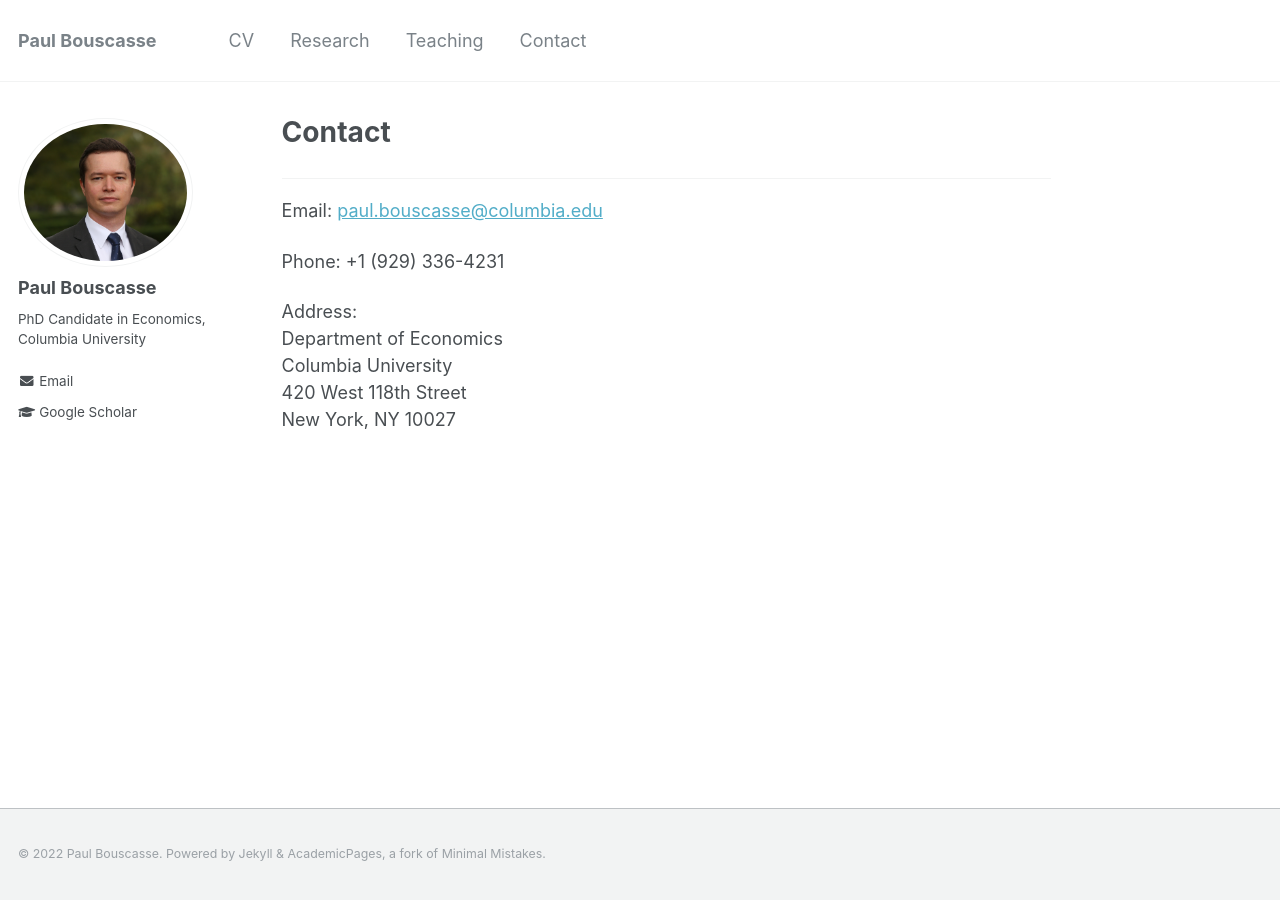
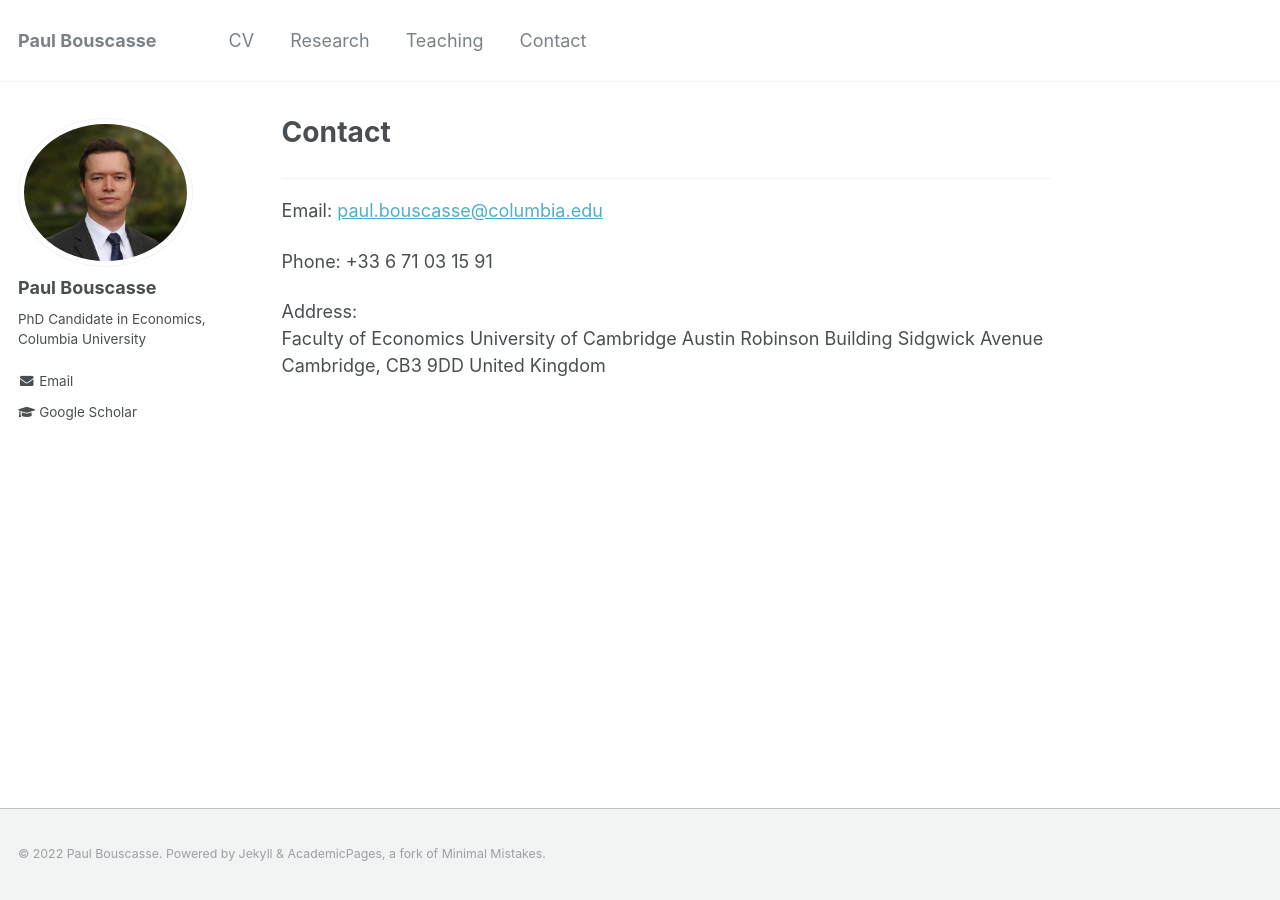
Before and after one commit to paul-bouscasse/paul-bouscasse.github.io, a Jekyll site: the page built from _pages/contact.md, in a window 1280 px wide. Built offline with Jekyll 4.4.1, drawn with Linux system fonts in a browser that asks for light colours.

Commit message:
Cambridge

```diff
--- a/_pages/contact.md
+++ b/_pages/contact.md
@@ -8,10 +8,12 @@ author_profile: true
 
 Email: [paul.bouscasse@columbia.edu](mailto:paul.bouscasse@columbia.edu)
 
-Phone: +1 (929) 336-4231
+Phone: +33 6 71 03 15 91
 
 Address:
-Department of Economics
-Columbia University
-420 West 118th Street
-New York, NY 10027
+Faculty of Economics
+University of Cambridge
+Austin Robinson Building
+Sidgwick Avenue
+Cambridge, CB3 9DD
+United Kingdom
```
Also changed, not shown: 1 other file.
